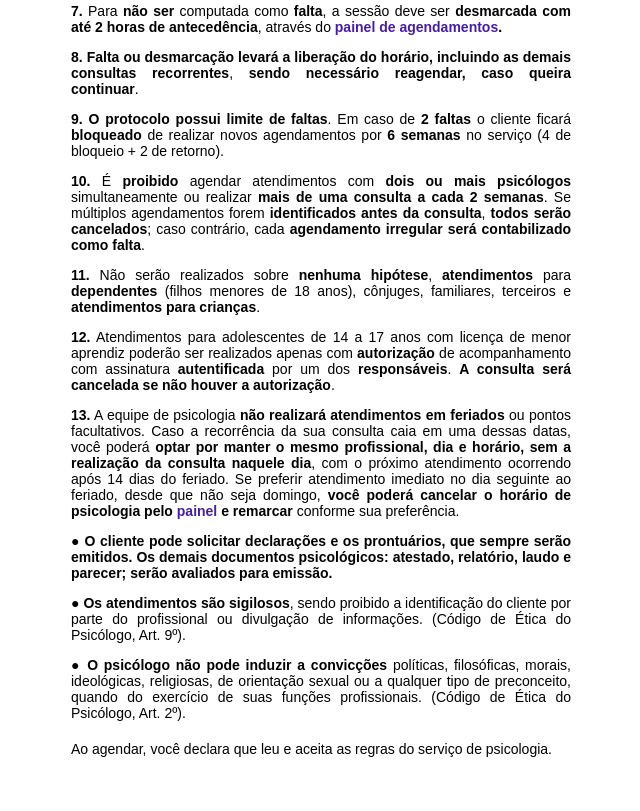
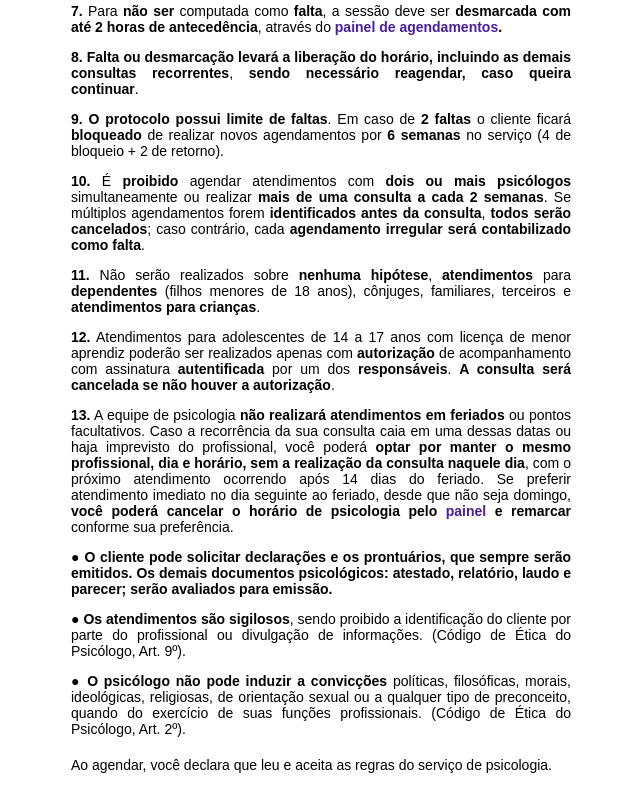
Before and after one commit to agendamentoconsulta/inicio, a plain HTML site: page psicologia.html in a window 1280 px wide. Shown: the part 602-1413 px from the top of the page, without its empty margins (319-959 px from the left). Drawn offline with Linux system fonts and the light colour scheme.

Commit message:
Update psicologia.html

```diff
--- a/psicologia.html
+++ b/psicologia.html
@@ -58,7 +58,7 @@
       <p><strong>10.</strong> É <strong>proibido</strong> agendar atendimentos com <strong>dois ou mais psicólogos</strong> simultaneamente ou realizar <strong>mais de uma consulta a cada 2 semanas</strong>. Se múltiplos agendamentos forem <strong>identificados antes da consulta</strong>, <strong>todos serão cancelados</strong>; caso contrário, cada <strong>agendamento</strong> <strong>irregular será contabilizado como falta</strong>.</p>
       <p><strong>11.</strong> Não serão realizados sobre <strong>nenhuma hipótese</strong>, <strong>atendimentos</strong> para <strong>dependentes</strong> (filhos menores de 18 anos), cônjuges, familiares, terceiros e <strong>atendimentos para crianças</strong>.</p>
       <p><strong>12.</strong> Atendimentos para adolescentes de 14 a 17 anos com licença de menor aprendiz poderão ser realizados apenas com <strong>autorização</strong> de acompanhamento com assinatura <strong>autentificada</strong> por um dos <strong>responsáveis</strong>. <strong>A consulta será cancelada se não houver a autorização</strong>.</p>
-      <p><strong>13.</strong> A equipe de psicologia <strong>não realizará atendimentos em feriados</strong> ou pontos facultativos. Caso a recorrência da sua consulta caia em uma dessas datas, você poderá <strong>optar por manter o mesmo profissional, dia e horário, sem a realização da consulta naquele dia</strong>, com o próximo atendimento ocorrendo após 14 dias do feriado. Se preferir atendimento imediato no dia seguinte ao feriado, desde que não seja domingo, <strong>você poderá cancelar o horário de psicologia pelo <a href="https://painel-agendazap.vercel.app/" target="_blank">painel</a> e remarcar</strong> conforme sua preferência.</p>
+      <p><strong>13.</strong> A equipe de psicologia <strong>não realizará atendimentos em feriados</strong> ou pontos facultativos. Caso a recorrência da sua consulta caia em uma dessas datas ou haja imprevisto do profissional, você poderá <strong>optar por manter o mesmo profissional, dia e horário, sem a realização da consulta naquele dia</strong>, com o próximo atendimento ocorrendo após 14 dias do feriado. Se preferir atendimento imediato no dia seguinte ao feriado, desde que não seja domingo, <strong>você poderá cancelar o horário de psicologia pelo <a href="https://painel-agendazap.vercel.app/" target="_blank">painel</a> e remarcar</strong> conforme sua preferência.</p>
       <p><strong>● O cliente pode solicitar declarações e os prontuários, que sempre serão emitidos. Os demais documentos psicológicos: atestado, relatório, laudo e parecer; serão avaliados para emissão.</strong></p>
       <p><strong>● Os atendimentos são sigilosos</strong>, sendo proibido a identificação do cliente por parte do profissional ou divulgação de informações. (Código de Ética do Psicólogo, Art. 9º).</p>
       <p><strong>● O psicólogo não pode induzir a convicções</strong> políticas, filosóficas, morais, ideológicas, religiosas, de orientação sexual ou a qualquer tipo de preconceito, quando do exercício de suas funções profissionais. (Código de Ética do Psicólogo, Art. 2º).</p>
```
